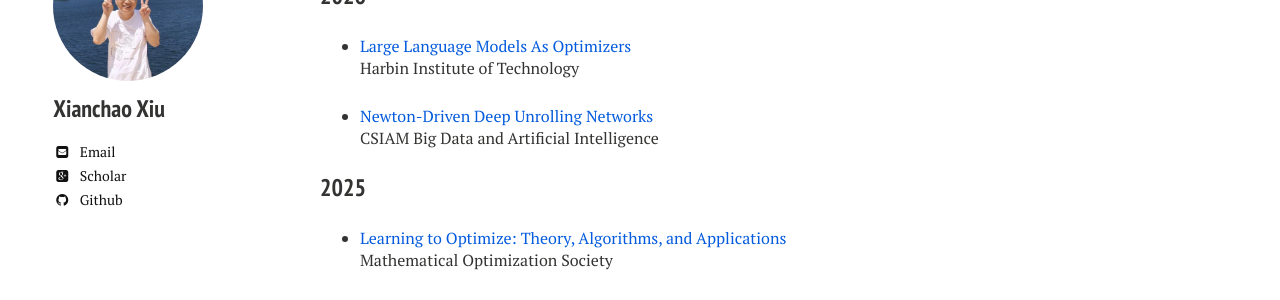
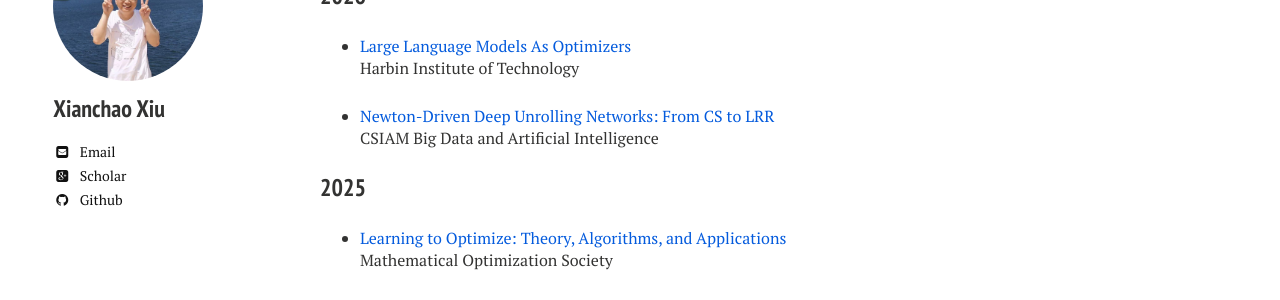
Before and after one commit to xianchaoxiu/xianchaoxiu.github.io, a Jekyll site: the page built from conferences/index.md, in a window 1280 px wide. Shown: the part 141-441 px from the top of the page. Built offline with Jekyll 4.4.1, drawn with Linux system fonts in a browser that asks for light colours; nearby versions of some CDN libraries.

Commit message:
Update index.md

```diff
--- a/conferences/index.md
+++ b/conferences/index.md
@@ -12,7 +12,7 @@ share: false
 * <a href="../conferences/2026-HIT.pdf" class="textlink" target="_blank"> Large Language Models As Optimizers </a><br>
 Harbin Institute of Technology <br>
 
-* <a href="../conferences/2026-BDAI.pdf" class="textlink" target="_blank"> Newton-Driven Deep Unrolling Networks </a><br>
+* <a href="../conferences/2026-BDAI.pdf" class="textlink" target="_blank"> Newton-Driven Deep Unrolling Networks: From CS to LRR </a><br>
 CSIAM Big Data and Artificial Intelligence <br>
 
 ### 2025
```
